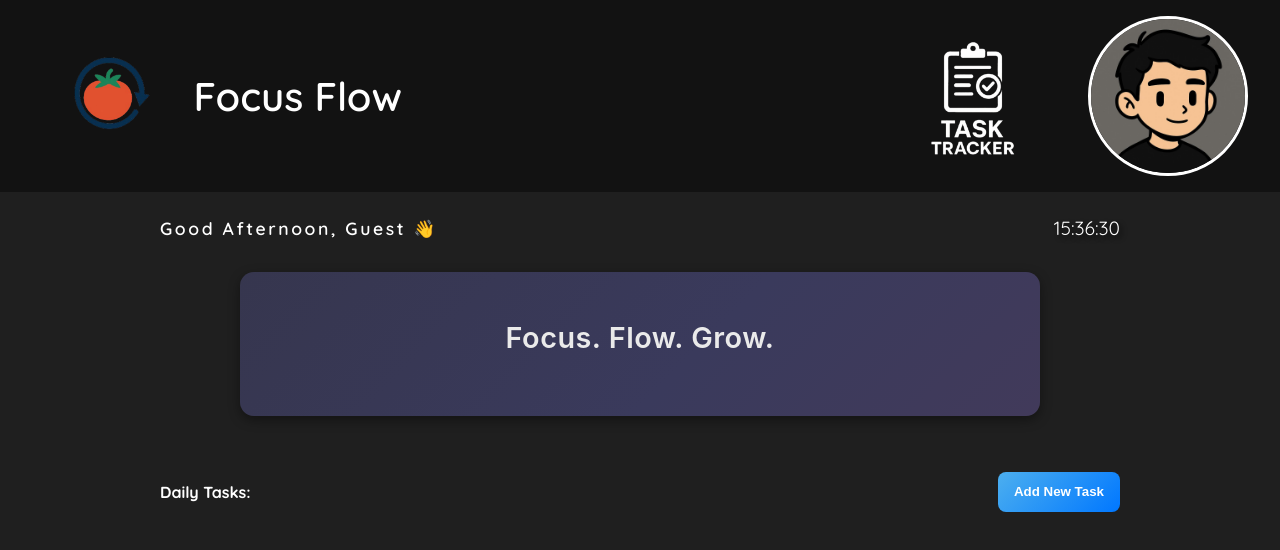
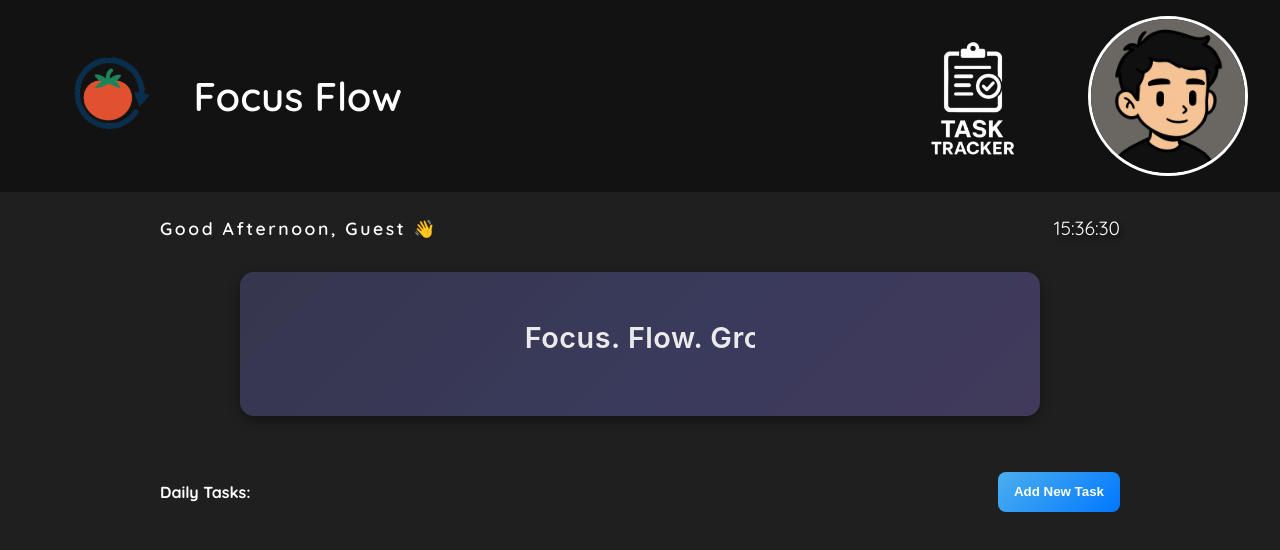
Before and after one commit to r1derPUSH/focus-flow, a React (Vite) app: page / in a window 1280 px wide. Both pictures are taken after a click on the button "Skip". Shown: the top 550 px of the page. Built offline with nearby package versions, Linux system fonts and the light colour scheme.

Commit message:
typewriter styles changing

```diff
--- a/src/index.css
+++ b/src/index.css
@@ -522,7 +522,7 @@ body {
   overflow: hidden;
   white-space: nowrap;
   /* border-right: 2px solid #58c4dc; */
-  animation: typing 4s steps(30, end), blink 0.75s step-end infinite;
+  animation: typing 6s steps(80, end), blink 0.75s step-end infinite;
 }
 
 @keyframes typing {
```
